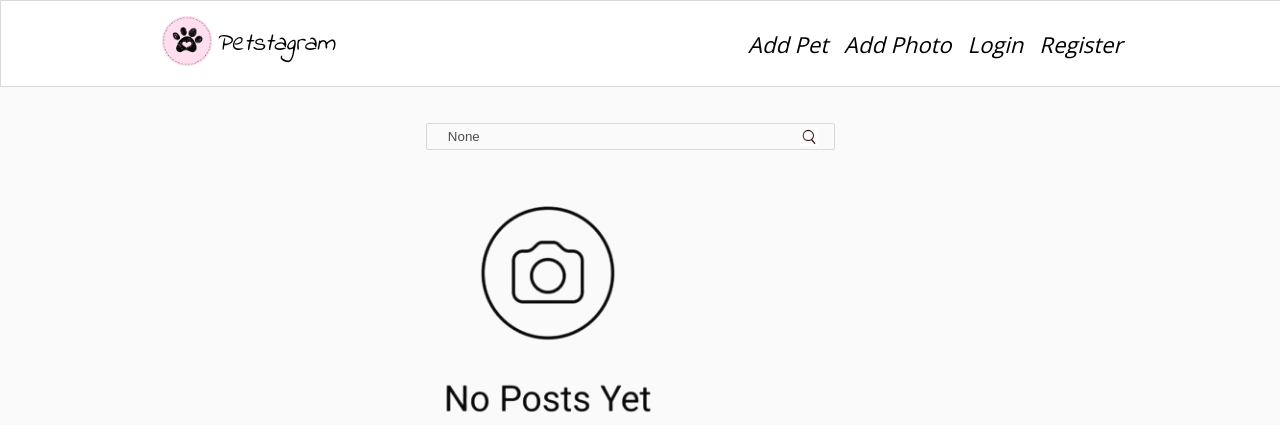
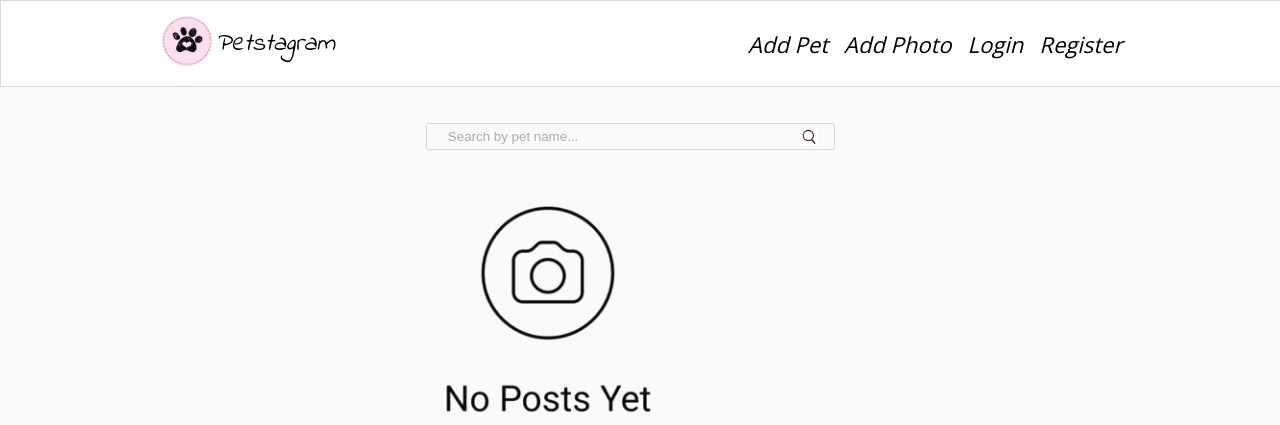
Before and after one commit to zlatin-r/Private-repo, a Django app: page / in a window 1280 px wide. Shown: the top 425 px of the page. Run offline with Django 5.2, Linux system fonts and the light colour scheme; data that the repository does not hold is empty.

Commit message:
Changes Commited

```diff
--- a/petstagram/petstagram/common/views.py
+++ b/petstagram/petstagram/common/views.py
@@ -29,7 +29,7 @@ class IndexView(views.ListView):
 
     @property
     def pet_name_pattern(self):
-        return self.request.GET.get('pet_name_pattern', None)
+        return self.request.GET.get('pet_name_pattern', "")
 
     def get_context_data(self, *args, **kwargs):
         context = super().get_context_data(*args, **kwargs)
--- a/petstagram/templates/common/index.html
+++ b/petstagram/templates/common/index.html
@@ -23,17 +23,19 @@
                     Page {{ page_obj.number }} of {{ page_obj.paginator.num_pages }}
                 </span>
                 <span class="step-links-buttons">
+
+                    {% with search_query="&pet_name_pattern="|add:pet_name_pattern %}
                         <!-- If there are previous and next photos -->
                         {% if page_obj.has_previous and page_obj.has_next %}
-                        <a href="?page={{ page_obj.previous_page_number }}">
+                            <a href="?page={{ page_obj.previous_page_number }}{{ search_query }}">
                             <i class="fa-solid fa-arrow-left"></i>
                         </a>
-                        <a href="?page={{ page_obj.next_page_number }}">
+                            <a href="?page={{ page_obj.next_page_number }}{{ search_query }}">
                             <i class="fa-solid fa-arrow-right"></i>
                         </a>
                             <!-- If there are only previous photos -->
                         {% elif page_obj.has_previous %}
-                        <a href="?page={{ page_obj.previous_page_number }}">
+                            <a href="?page={{ page_obj.previous_page_number }}{{ search_query }}">
                             <i class="fa-solid fa-arrow-left"></i>
                         </a>
                             <a class="disabled" href="#">
@@ -44,11 +46,12 @@
                             <a class="disabled" href="#">
                             <i class="fa-solid fa-arrow-left"></i>
                         </a>
-                        <a href="?page={{ page_obj.next_page_number }}">
+                            <a href="?page={{ page_obj.next_page_number }}{{ search_query }}">
                             <i class="fa-solid fa-arrow-right"></i>
                         </a>
 
                         {% endif %}
+                    {% endwith %}
                 </span>
             </div>
             <!-- End Pagination -->
```
Also changed, not shown: petstagram/mediafiles/pet_photos/labrador.jpeg (added). Lines whose indentation alone changed are shown as unchanged.
